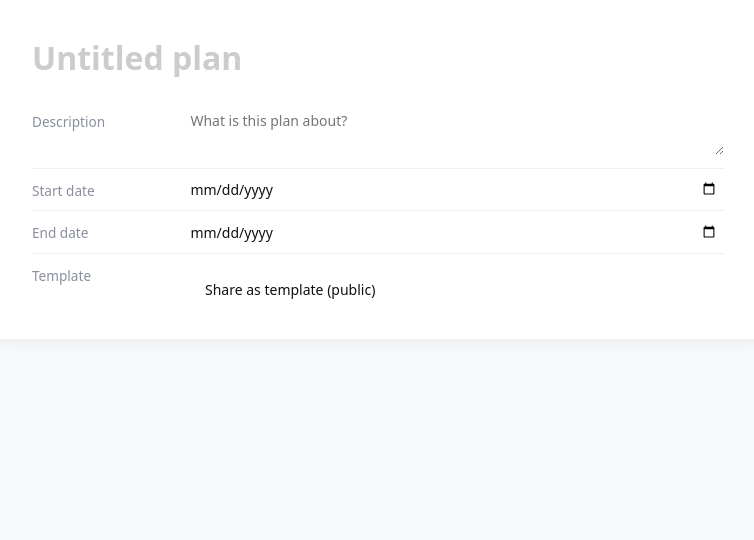
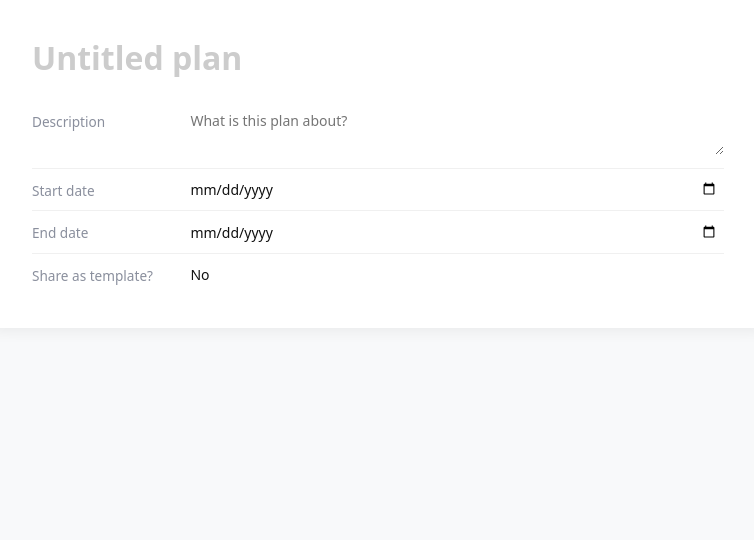
Before and after one commit to Ami24191022/CITS3403-Group-project-, a Flask app: page /plan/new in a window 1280 px wide. Shown: the part 169-709 px from the top of the page, without its empty margins (262-1016 px from the left). Run offline with Flask 3, Linux system fonts and the light colour scheme; the visitor is signed in with stand-in values (Sample User, id 1).

Commit message:
Improve template sharing dropdown

```diff
--- a/app/routes.py
+++ b/app/routes.py
@@ -193,7 +193,7 @@ def plan_edit(plan_id=None):
         description = request.form.get("description", "").strip()
         start_date = parse_date(request.form.get("start_date", ""))
         end_date = parse_date(request.form.get("end_date", ""))
-        is_template = request.form.get("is_template") == "on"
+        is_template = request.form.get("is_template") == "true"
 
         if not title:
             return render_template("plan_edit.html", plan=plan, error="Title is required.")
--- a/app/templates/plan_edit.html
+++ b/app/templates/plan_edit.html
@@ -77,14 +77,14 @@
 
           <!-- Share as template -->
           <div class="prop-row">
-            <div class="prop-label">Template</div>
+            <label for="is_template" class="prop-label">Share as template?</label>
             <div class="prop-value">
-              <div class="form-check m-0">
-                <input class="form-check-input" type="checkbox" id="is_template" name="is_template"
-                       {% if plan and plan.is_template %}checked{% endif %}>
-                <label class="form-check-label" for="is_template">Share as template (public)</label>
-              </div>
+              <select name="is_template" id="is_template" class="form-select">
+                <option value="false" {% if not plan.is_template %}selected{% endif %}>No</option>
+                <option value="true" {% if plan.is_template %}selected{% endif %}>Yes</option>
+              </select>
             </div>
+          </div>
           </div>
         </div>
       </div>
```
